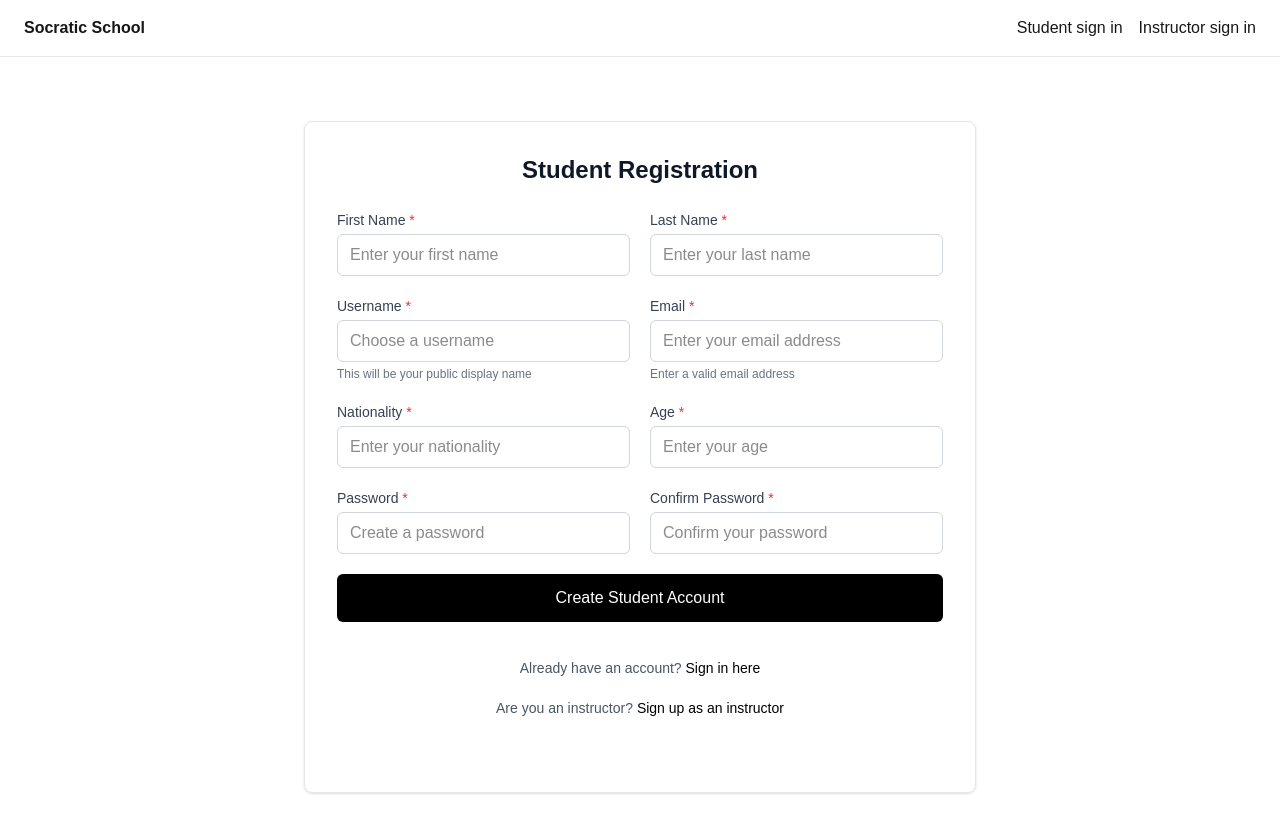
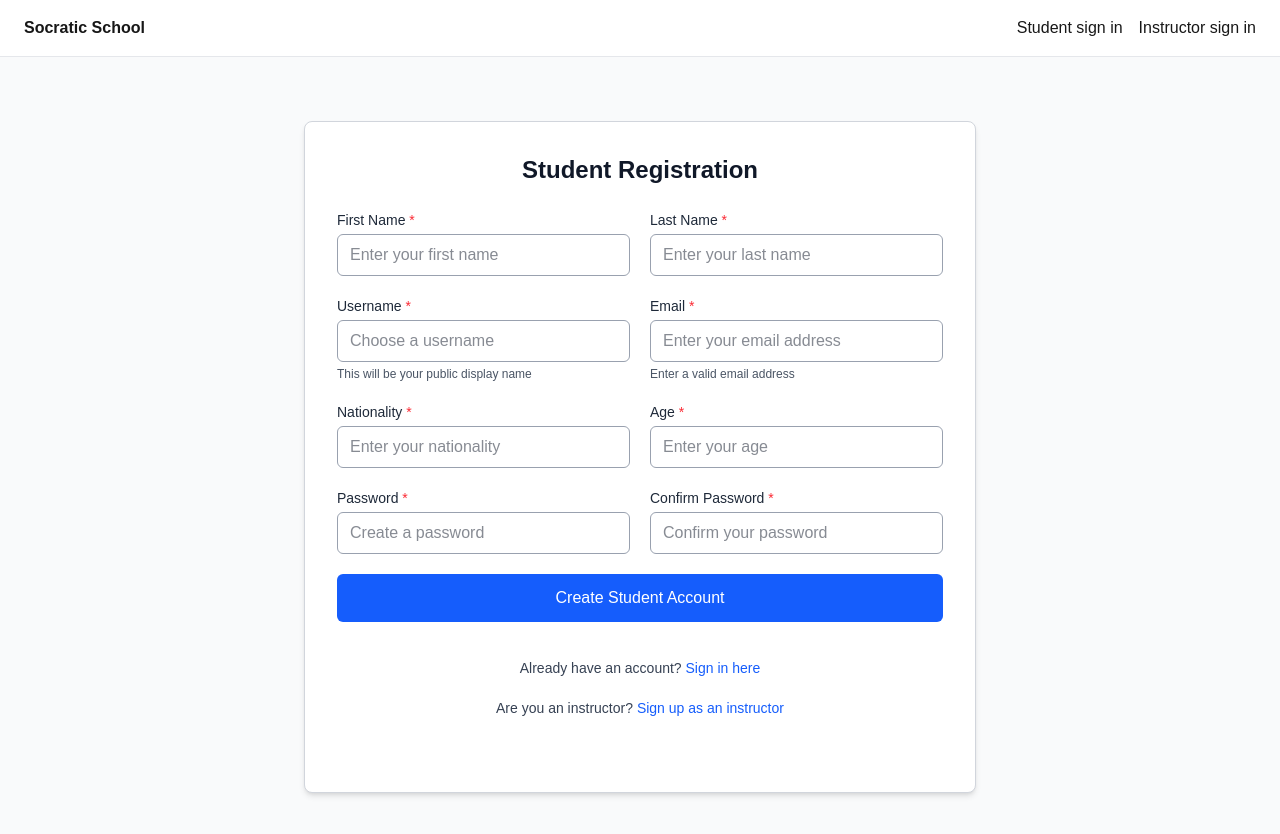
Before and after one commit to parlamas/socratic-school, a Next.js app: page /students/sign-up in a window 1280 px wide. Shown: the top 834 px of the page. Built offline with nearby package versions, Linux system fonts and the light colour scheme; no server answers.

Commit message:
20251231-1130

```diff
--- a/src/app/students/sign-up/page.tsx
+++ b/src/app/students/sign-up/page.tsx
@@ -88,8 +88,8 @@ export default function StudentSignUpPage() {
   }
 
   return (
-    <main className="min-h-screen bg-white flex justify-center pt-16 pb-16">
-      <div className="w-full max-w-2xl border border-gray-200 rounded-lg p-8 shadow-sm">
+    <main className="min-h-screen bg-gray-50 flex justify-center pt-16 pb-16">
+      <div className="w-full max-w-2xl border border-gray-300 rounded-lg p-8 shadow-md bg-white">
         <h1 className="text-2xl font-semibold mb-6 text-gray-900 text-center">
           Student Registration
         </h1>
@@ -98,7 +98,7 @@ export default function StudentSignUpPage() {
           {/* Personal Information */}
           <div className="grid grid-cols-1 md:grid-cols-2 gap-5">
             <div>
-              <label className="block text-sm font-medium text-gray-700 mb-1">
+              <label className="block text-sm font-medium text-gray-800 mb-1">
                 First Name <span className="text-red-500">*</span>
               </label>
               <input
@@ -107,13 +107,13 @@ export default function StudentSignUpPage() {
                 value={formData.firstName}
                 required
                 onChange={handleChange}
-                className="w-full rounded-md border border-gray-300 px-3 py-2 focus:outline-none focus:ring-2 focus:ring-black"
+                className="w-full rounded-md border border-gray-400 px-3 py-2 focus:outline-none focus:ring-2 focus:ring-blue-500 bg-white text-gray-900"
                 placeholder="Enter your first name"
               />
             </div>
 
             <div>
-              <label className="block text-sm font-medium text-gray-700 mb-1">
+              <label className="block text-sm font-medium text-gray-800 mb-1">
                 Last Name <span className="text-red-500">*</span>
               </label>
               <input
@@ -122,7 +122,7 @@ export default function StudentSignUpPage() {
                 value={formData.lastName}
                 required
                 onChange={handleChange}
-                className="w-full rounded-md border border-gray-300 px-3 py-2 focus:outline-none focus:ring-2 focus:ring-black"
+                className="w-full rounded-md border border-gray-400 px-3 py-2 focus:outline-none focus:ring-2 focus:ring-blue-500 bg-white text-gray-900"
                 placeholder="Enter your last name"
               />
             </div>
@@ -130,7 +130,7 @@ export default function StudentSignUpPage() {
 
           <div className="grid grid-cols-1 md:grid-cols-2 gap-5">
             <div>
-              <label className="block text-sm font-medium text-gray-700 mb-1">
+              <label className="block text-sm font-medium text-gray-800 mb-1">
                 Username <span className="text-red-500">*</span>
               </label>
               <input
@@ -139,14 +139,14 @@ export default function StudentSignUpPage() {
                 value={formData.username}
                 required
                 onChange={handleChange}
-                className="w-full rounded-md border border-gray-300 px-3 py-2 focus:outline-none focus:ring-2 focus:ring-black"
+                className="w-full rounded-md border border-gray-400 px-3 py-2 focus:outline-none focus:ring-2 focus:ring-blue-500 bg-white text-gray-900"
                 placeholder="Choose a username"
               />
-              <p className="text-xs text-gray-500 mt-1">This will be your public display name</p>
+              <p className="text-xs text-gray-600 mt-1">This will be your public display name</p>
             </div>
 
             <div>
-              <label className="block text-sm font-medium text-gray-700 mb-1">
+              <label className="block text-sm font-medium text-gray-800 mb-1">
                 Email <span className="text-red-500">*</span>
               </label>
               <input
@@ -155,16 +155,16 @@ export default function StudentSignUpPage() {
                 value={formData.email}
                 required
                 onChange={handleChange}
-                className="w-full rounded-md border border-gray-300 px-3 py-2 focus:outline-none focus:ring-2 focus:ring-black"
+                className="w-full rounded-md border border-gray-400 px-3 py-2 focus:outline-none focus:ring-2 focus:ring-blue-500 bg-white text-gray-900"
                 placeholder="Enter your email address"
               />
-              <p className="text-xs text-gray-500 mt-1">Enter a valid email address</p>
+              <p className="text-xs text-gray-600 mt-1">Enter a valid email address</p>
             </div>
           </div>
 
           <div className="grid grid-cols-1 md:grid-cols-2 gap-5">
             <div>
-              <label className="block text-sm font-medium text-gray-700 mb-1">
+              <label className="block text-sm font-medium text-gray-800 mb-1">
                 Nationality <span className="text-red-500">*</span>
               </label>
               <input
@@ -173,13 +173,13 @@ export default function StudentSignUpPage() {
                 value={formData.nationality}
                 required
                 onChange={handleChange}
-                className="w-full rounded-md border border-gray-300 px-3 py-2 focus:outline-none focus:ring-2 focus:ring-black"
+                className="w-full rounded-md border border-gray-400 px-3 py-2 focus:outline-none focus:ring-2 focus:ring-blue-500 bg-white text-gray-900"
                 placeholder="Enter your nationality"
               />
             </div>
 
             <div>
-              <label className="block text-sm font-medium text-gray-700 mb-1">
+              <label className="block text-sm font-medium text-gray-800 mb-1">
                 Age <span className="text-red-500">*</span>
               </label>
               <input
@@ -190,7 +190,7 @@ export default function StudentSignUpPage() {
                 onChange={handleChange}
                 min="1"
                 max="120"
-                className="w-full rounded-md border border-gray-300 px-3 py-2 focus:outline-none focus:ring-2 focus:ring-black"
+                className="w-full rounded-md border border-gray-400 px-3 py-2 focus:outline-none focus:ring-2 focus:ring-blue-500 bg-white text-gray-900"
                 placeholder="Enter your age"
               />
             </div>
@@ -198,7 +198,7 @@ export default function StudentSignUpPage() {
 
           <div className="grid grid-cols-1 md:grid-cols-2 gap-5">
             <div>
-              <label className="block text-sm font-medium text-gray-700 mb-1">
+              <label className="block text-sm font-medium text-gray-800 mb-1">
                 Password <span className="text-red-500">*</span>
               </label>
               <input
@@ -207,13 +207,13 @@ export default function StudentSignUpPage() {
                 value={formData.password}
                 required
                 onChange={handleChange}
-                className="w-full rounded-md border border-gray-300 px-3 py-2 focus:outline-none focus:ring-2 focus:ring-black"
+                className="w-full rounded-md border border-gray-400 px-3 py-2 focus:outline-none focus:ring-2 focus:ring-blue-500 bg-white text-gray-900"
                 placeholder="Create a password"
               />
             </div>
 
             <div>
-              <label className="block text-sm font-medium text-gray-700 mb-1">
+              <label className="block text-sm font-medium text-gray-800 mb-1">
                 Confirm Password <span className="text-red-500">*</span>
               </label>
               <input
@@ -222,33 +222,33 @@ export default function StudentSignUpPage() {
                 value={formData.confirmPassword}
                 required
                 onChange={handleChange}
-                className="w-full rounded-md border border-gray-300 px-3 py-2 focus:outline-none focus:ring-2 focus:ring-black"
+                className="w-full rounded-md border border-gray-400 px-3 py-2 focus:outline-none focus:ring-2 focus:ring-blue-500 bg-white text-gray-900"
                 placeholder="Confirm your password"
               />
             </div>
           </div>
 
           {error && (
-            <div className="p-3 bg-red-50 border border-red-200 rounded-md">
-              <p className="text-sm text-red-600">{error}</p>
+            <div className="p-3 bg-red-50 border border-red-300 rounded-md">
+              <p className="text-sm text-red-700 font-medium">{error}</p>
             </div>
           )}
 
           <button
             type="submit"
             disabled={loading}
-            className="w-full bg-black text-white py-3 rounded-md hover:bg-gray-900 disabled:opacity-50 transition-colors font-medium"
+            className="w-full bg-blue-600 text-white py-3 rounded-md hover:bg-blue-700 disabled:opacity-50 transition-colors font-medium"
           >
             {loading ? "Creating account…" : "Create Student Account"}
           </button>
 
           {/* Already have an account link */}
           <div className="text-center pt-4">
-            <p className="text-gray-600 text-sm">
+            <p className="text-gray-700 text-sm">
               Already have an account?{" "}
               <Link
                 href="/students/sign-in"
-                className="text-black font-medium hover:underline"
+                className="text-blue-600 font-medium hover:underline"
               >
                 Sign in here
               </Link>
@@ -257,11 +257,11 @@ export default function StudentSignUpPage() {
 
           {/* Optional: Instructor sign up link */}
           <div className="text-center">
-            <p className="text-gray-600 text-sm">
+            <p className="text-gray-700 text-sm">
               Are you an instructor?{" "}
               <Link
                 href="/instructor/sign-up"
-                className="text-black font-medium hover:underline"
+                className="text-blue-600 font-medium hover:underline"
               >
                 Sign up as an instructor
               </Link>
```
